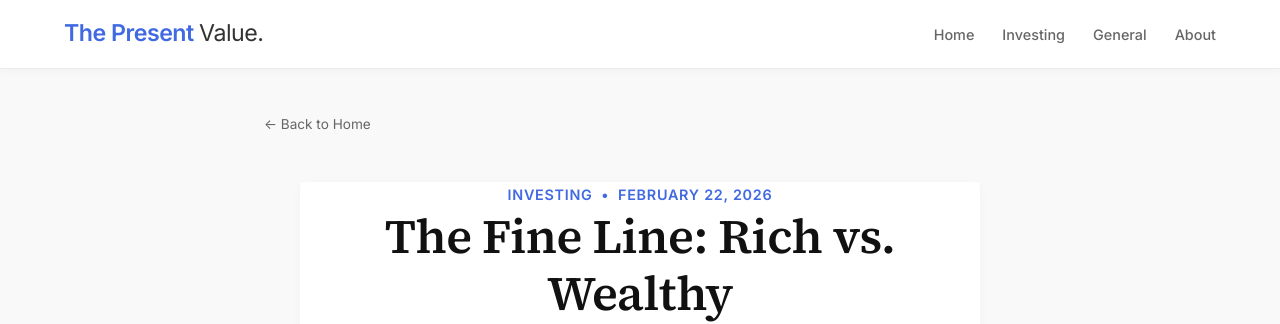
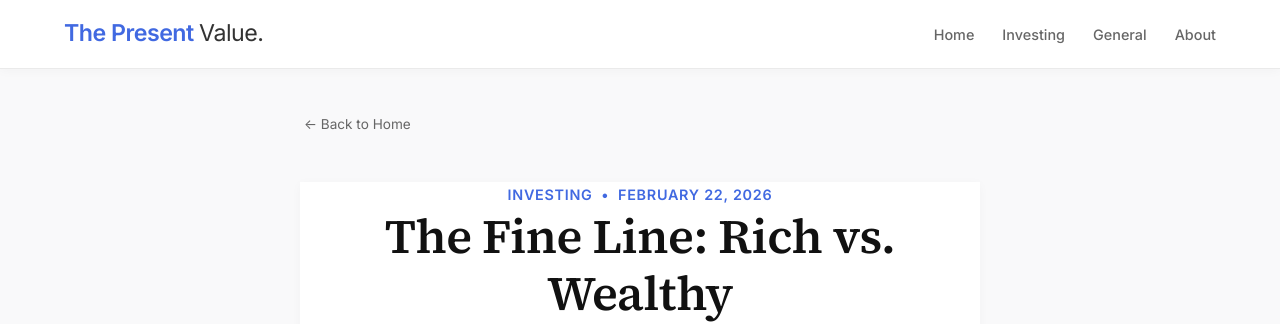
Before and after one commit to jezb-netrunner/the-present-value, a Jekyll site: the page built from _posts/2026-02-22-be-wealthy.md, in a window 1280 px wide. Shown: the top 324 px of the page. Built offline with Jekyll 4.4.1, drawn with Linux system fonts in a browser that asks for light colours.

Commit message:
Update post.html

```diff
--- a/_layouts/post.html
+++ b/_layouts/post.html
@@ -1,7 +1,7 @@
 ---
 layout: default
 ---
-<div class="container" style="max-width: 800px; margin-bottom: 24px;">
+<div class="container" style="max-width: 720px; margin-bottom: 24px;">
     <a href="{{ '/' | relative_url }}" style="font-family: var(--font-sans); font-size: 0.85rem; color: var(--muted);">&larr; Back to Home</a>
 </div>
 
@@ -16,6 +16,10 @@
         <h1 class="post-title">{{ page.title }}</h1>
     </header>
 
+    {% if page.image %}
+        <img src="{{ page.image | relative_url }}" alt="{{ page.title }}" class="hero-image">
+    {% endif %}
+
     <div class="post-content">
         {{ content }}
     </div>
```
